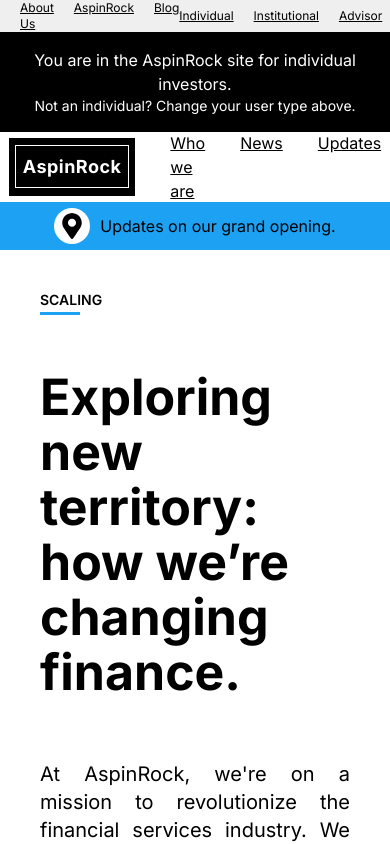
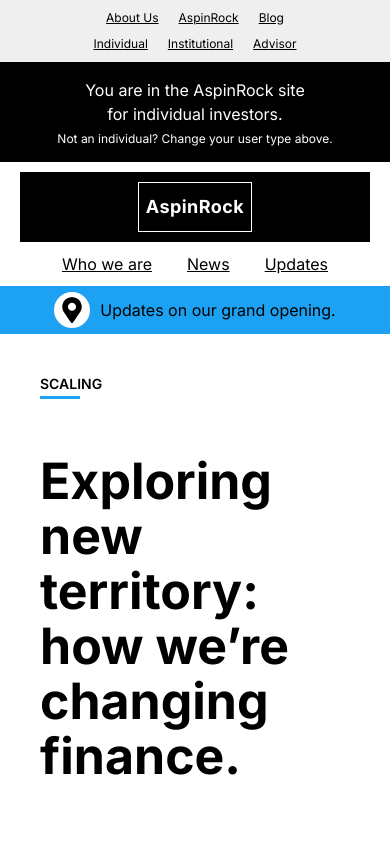
Before and after one commit to bautt-s/aspin-rock, a React (Create React App) app: page / in a window 390 px wide. Shown: the top 844 px of the page. Built offline with nearby package versions, Linux system fonts and the light colour scheme.

Commit message:
fix: fixed errors in the mobile display

```diff
--- a/src/landing-section/footer.tsx
+++ b/src/landing-section/footer.tsx
@@ -37,7 +37,7 @@ const FooterSection: React.FC = () => {
                 </div>
             </div>
 
-            <div className="bg-black w-full xl:h-[485px] flex flex-col xl:flex-row px-[80px] py-[60px] text-white">
+            <div className="bg-black w-full xl:h-[485px] flex flex-col xl:flex-row px-[40px] lg:px-[80px] py-[60px] text-white">
                 <div className="flex flex-col">
                     <div className="bg-black py-[15px] px-[6px] mx-auto xl:mx-0">
                         <span className="text-5xl text-white border-white border-[1px] px-[15px] py-[25px] font-bold tracking-wide">
--- a/src/landing-section/navbar.tsx
+++ b/src/landing-section/navbar.tsx
@@ -1,7 +1,8 @@
 const NavSection: React.FC = () => {
     return (
         <nav className="w-full flex flex-col">
-            <div className="bg-[#EFEFEF] h-[32px] w-full flex flex-row xl:grid xl:grid-cols-3 px-[20px] md:px-[40px] lg:px-[80px] items-center text-xs md:text-sm">
+            <div className="bg-[#EFEFEF] sm:h-[32px] w-full flex flex-col sm:flex-row xl:grid xl:grid-cols-3
+            px-[20px] md:px-[40px] lg:px-[80px] items-center text-xs md:text-sm gap-y-[10px] sm:gap-y-0 py-[10px] sm:py-0">
                 <div className="hidden xl:flex"></div>
 
                 <ul className="flex flex-row gap-[20px] xl:gap-[35px] mx-0 xl:mx-auto underline">
@@ -10,26 +11,31 @@ const NavSection: React.FC = () => {
                     <li>Blog</li>
                 </ul>
 
-                <ul className="flex flex-row gap-[20px] xl:gap-[35px] ml-auto underline">
+                <ul className="flex flex-row gap-[20px] xl:gap-[35px] sm:ml-auto underline">
                     <li>Individual</li>
                     <li>Institutional</li>
                     <li>Advisor</li>
                 </ul>
             </div>
 
-            <div className="bg-black w-full h-[100px] text-white justify-center flex flex-col px-[20px] md:px-[40px] lg:px-[80px] text-center md:text-left">
-                <span className="sm:text-lg">You are in the AspinRock site for individual investors.</span>
-                <p className="text-sm">Not an individual? Change your user type above.</p>
+            <div className="bg-black w-full h-[100px] text-white justify-center flex flex-col px-[20px]
+            md:px-[40px] lg:px-[80px] text-center md:text-left">
+                <span className="max-w-[23ch] mx-auto sm:max-w-none sm:mx-0 sm:text-lg">
+                    You are in the AspinRock site for individual investors.
+                </span>
+
+                <p className="text-xs sm:text-sm mt-[5px] sm:mt-0">Not an individual? Change your user type above.</p>
             </div>
 
-            <div className="bg-white w-full h-[70px] flex flex-row items-center px-[20px] md:px-[40px] lg:px-[80px] justify-center md:justify-normal">
-                <div className="bg-black py-[15px] px-[6px]">
-                    <span className="text-lg text-white border-white border-[1px] px-[7px] py-[10px] font-bold tracking-wide">
+            <div className="bg-white w-full sm:h-[70px] flex flex-col sm:flex-row items-center
+            px-[20px] md:px-[40px] lg:px-[80px] justify-center md:justify-normal py-[10px] sm:py-0">
+                <div className="bg-black py-[10px] sm:py-[15px] px-[6px] w-full sm:w-auto">
+                    <span className="text-lg text-white border-white border-[1px] px-[7px] py-[10px] font-bold tracking-wide mx-auto flex w-fit sm:mx-0 sm:w-auto sm:inline">
                         AspinRock
                     </span>
                 </div>
 
-                <ul className="flex flex-row gap-[35px] md:gap-[60px] ml-[35px] md:ml-[60px] underline">
+                <ul className="flex flex-row gap-[35px] md:gap-[60px] sm:ml-[35px] md:ml-[60px] underline mt-[10px] sm:mt-0">
                    <li>Who we are</li>
                    <li>News</li>
                    <li>Updates</li>
```
